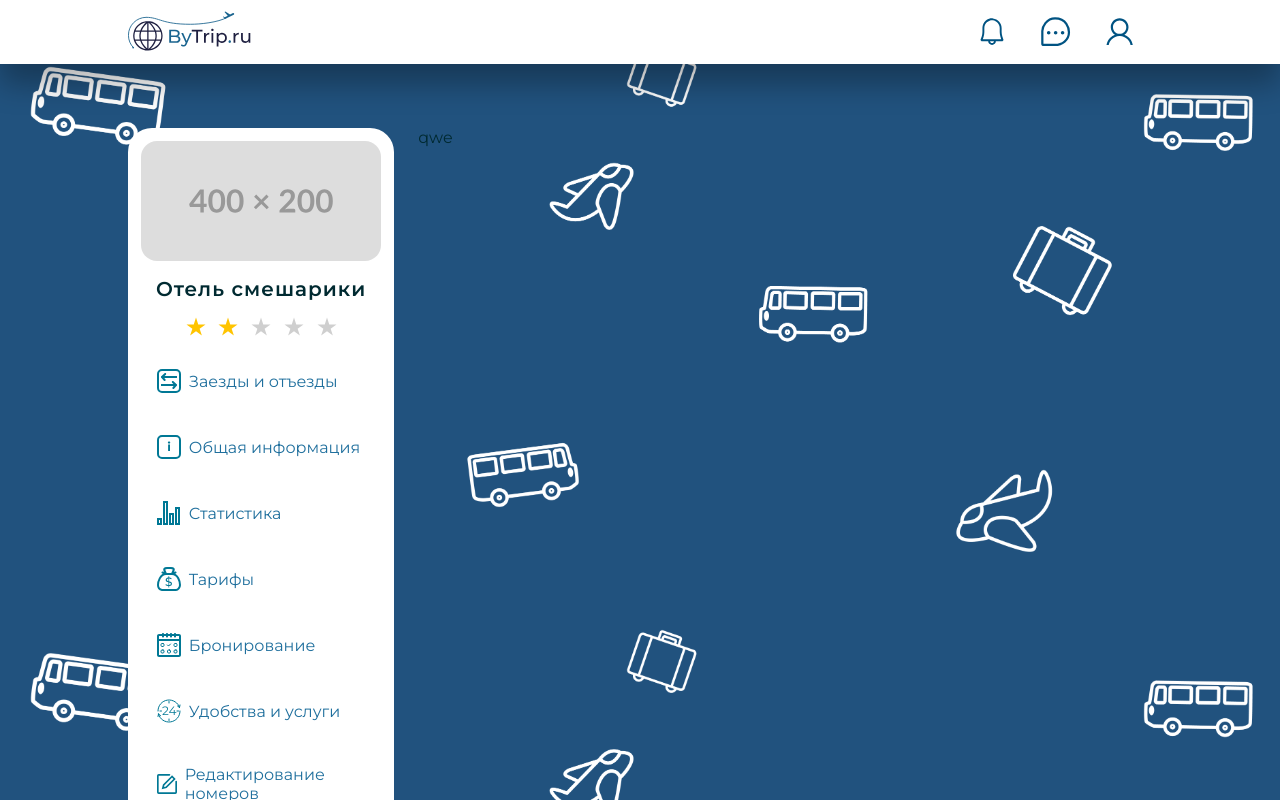
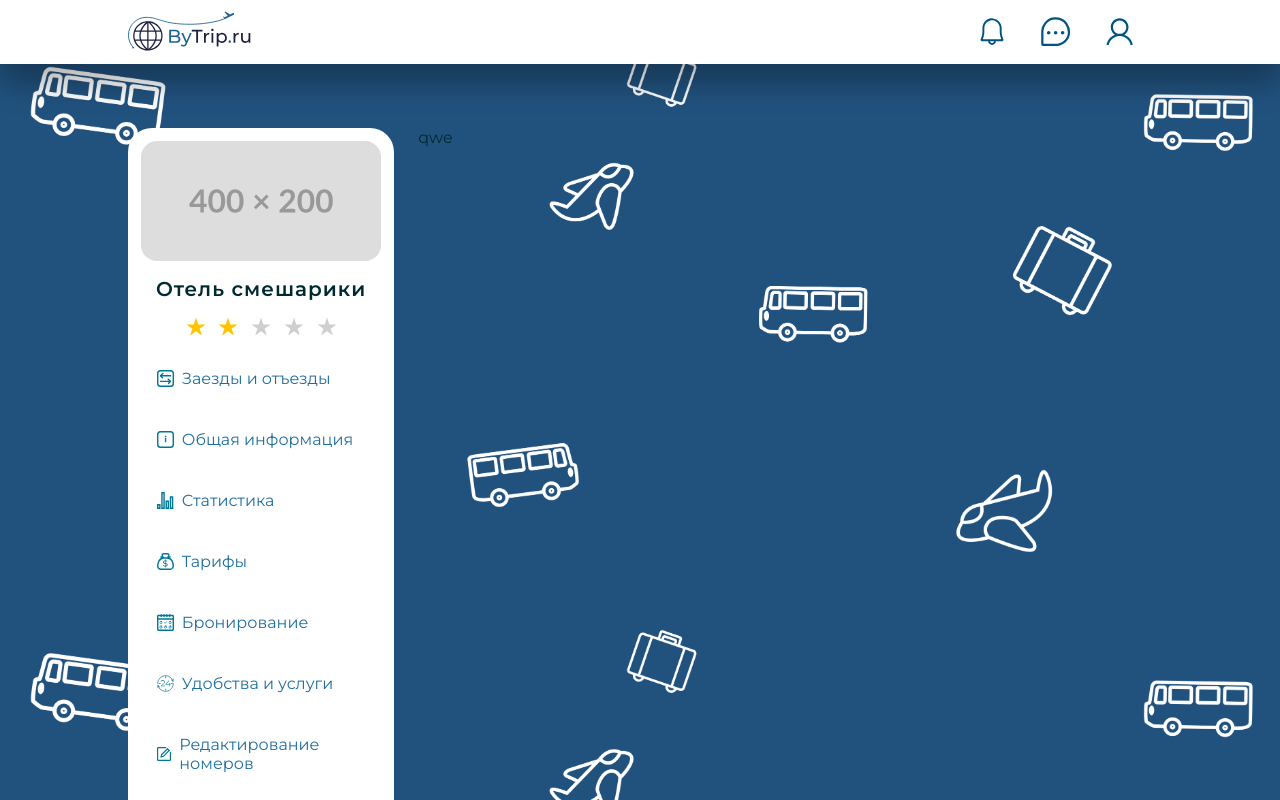
Before and after one commit to ant-agl/hotel-bytrip, a Vue app: page / in a window 1280 px wide. Shown: the top 800 px of the page. Built offline with nearby package versions, Linux system fonts and the light colour scheme.

Commit message:
Fix icon

```diff
--- a/src/components/app/AppNavbar.vue
+++ b/src/components/app/AppNavbar.vue
@@ -103,6 +103,7 @@ export default {
 
     .icon {
       height: 100%;
+      width: 17px;
       aspect-ratio: 1;
       display: flex;
       align-items: center;
```
